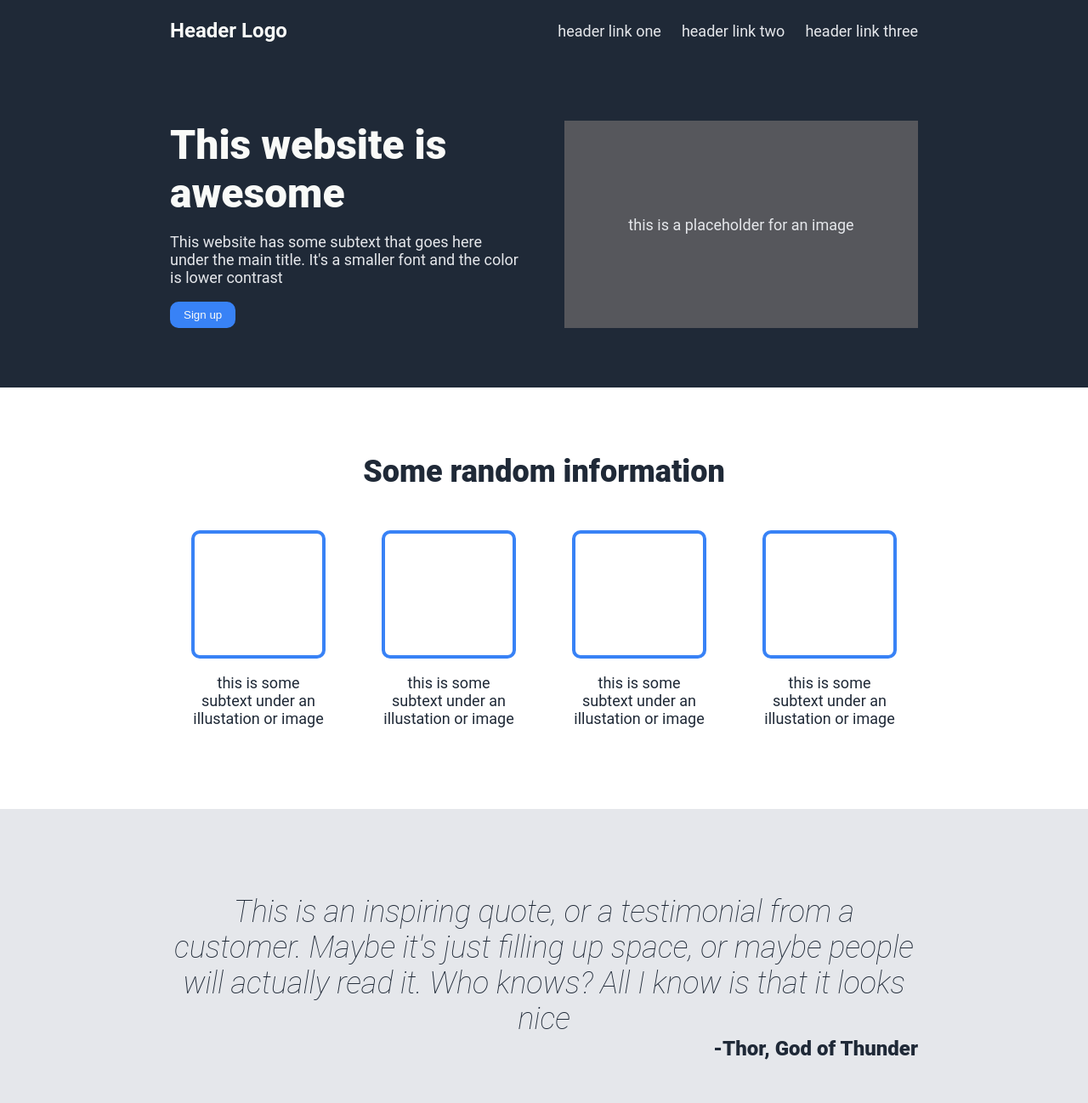
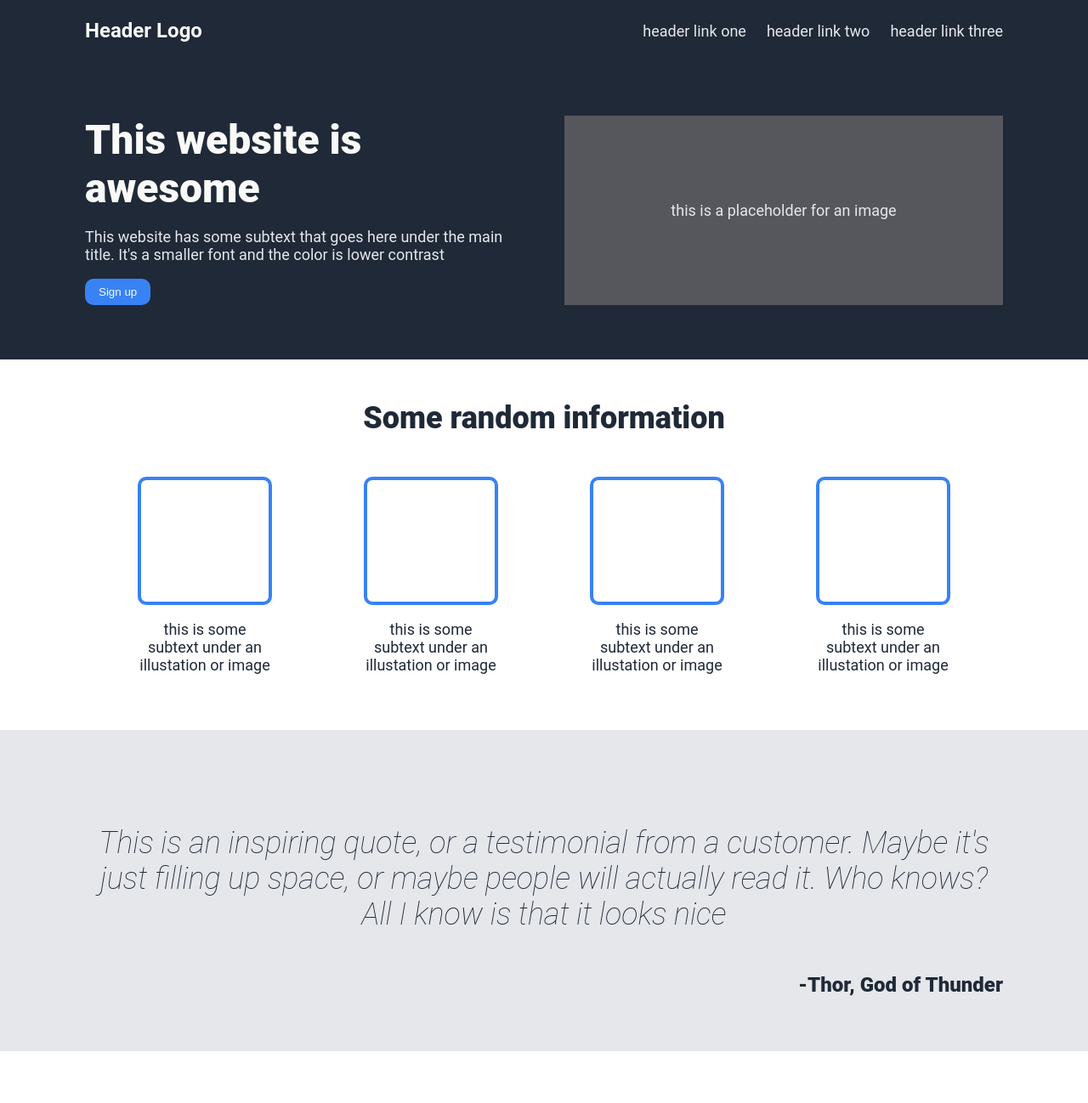
Before and after one commit to RubyTseng2538/Odin-Flexbox, a plain HTML site: page index.html in a window 1280 px wide. Shown: the top 1298 px of the page at 85% size. Drawn offline with Linux system fonts and the light colour scheme.

Commit message:
fix scaling issue where content scale too big when screen size is big

```diff
--- a/index.html
+++ b/index.html
@@ -7,6 +7,7 @@
     <title>Document</title>
 </head>
 <body>
+    <div class="background_one">
         <div class="header">
             <div class="header_logo">
                 <h4>Header Logo</h4></div>
@@ -18,7 +19,6 @@
                 </ul>
             </div>
         </div>
-    <div class="container">
         <div class="container_item item_one">
             <div class="contentOne">
                 <h1 class="big_text">This website is awesome</h1>
@@ -27,6 +27,7 @@
             </div>
             <div class="contentTwo">
                 <p class="centerText">this is a placeholder for an image</p>
+            </div>
         </div>
     </div>
         <div class="container_item item_two">
@@ -56,9 +57,11 @@
                 </div>
             </div>
         </div>
+        <div class="background_two">
             <div class="container_item item_three">
                 <h4>This is an inspiring quote, or a testimonial from a customer. Maybe it's just filling up space, or maybe people will actually read it. Who knows? All I know is that it looks nice</h4>
                 <h5>-Thor, God of Thunder</h5>
+            </div>
         </div>
         <div class="container_item item_four">
             <div class="contentFive">
--- a/styles.css
+++ b/styles.css
@@ -1,11 +1,14 @@
 body{
     font-family: Roboto, Oxygen, Ubuntu, Cantarell, 'Open Sans', 'Helvetica Neue', sans-serif;
-    color: #e5e7eb;
     padding: 0;
     margin: 0;
 }
-.header, .footer, .item_one, .item_two, .item_three, .item_four{
-    padding: 0 200px;
+
+.background_one{
+    background-color: #1F2937;
+}
+.background_two{
+    background-color: #e5e7eb;
 }
 
 .header{
@@ -16,6 +19,8 @@ body{
     align-items: center;
     background-color: #1F2937;
     height: 72px;
+    max-width: 1080px;
+    margin: 0 auto;
 }
 
 .header_logo h4{
@@ -37,11 +42,6 @@ ul{
     color: #e5e7eb;
 }
 
-.container{
-    flex: 1;
-    display: flex;
-    flex-direction: column;
-}
 
 .item_one{
     flex: 1;
@@ -49,9 +49,10 @@ ul{
     flex-direction: row;
     justify-content: space-between;
     gap: 48px;
-    padding: 70px 200px;
-    margin: 0;
     background-color: #1F2937;
+    max-width: 1080px;
+    padding: 64px 0;
+    margin: 0 auto;
 }
 
 .contentOne{
@@ -93,7 +94,6 @@ ul{
 
 .item_two{
     flex: 1;
-    padding: 30px 200px;
     margin: 0;
 
 }
@@ -139,12 +139,12 @@ ul{
 
 .item_three{
     flex: 1;
-    padding: 30px 200px;
-    margin: 0;
+    max-width: 1080px;
     background-color: #e5e7eb;
-    padding: 100px 200px;
     display: flex;
     flex-direction: column;
+    padding: 64px 0;
+    margin: 0 auto;
 }
 
 .item_three h4{
@@ -153,7 +153,7 @@ ul{
     font-style: italic;
     font-weight: 100;
     text-align: center;
-    margin: 0;
+    margin: 5;
     padding: 0;
 }
 
@@ -168,8 +168,9 @@ ul{
 
 .item_four{
     flex: 1;
-    padding: 64px 200px;
-    margin: 0;
+    padding: 64px 0;
+    max-width: 1080px;
+    margin: 0 auto;
 }
 
 .contentFive{
```
Lines whose indentation alone changed are shown as unchanged.
